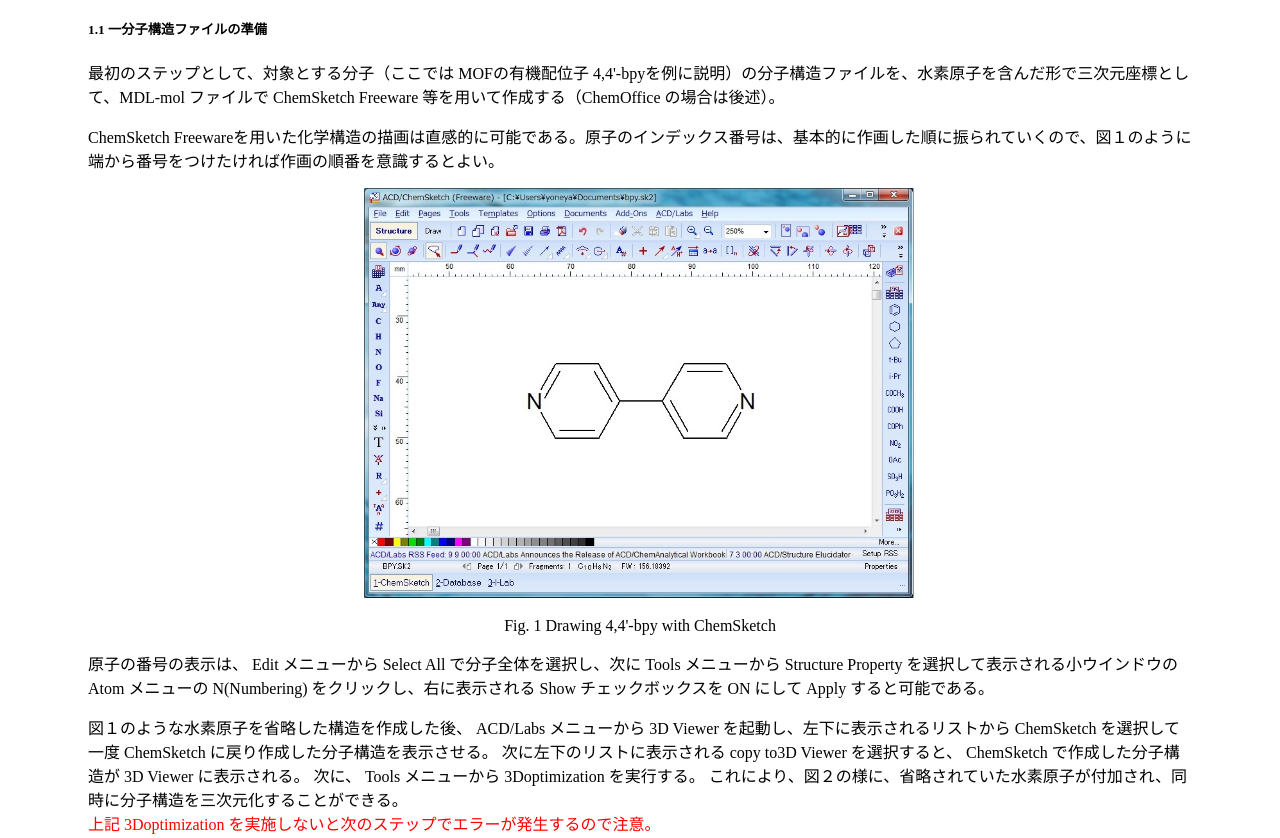
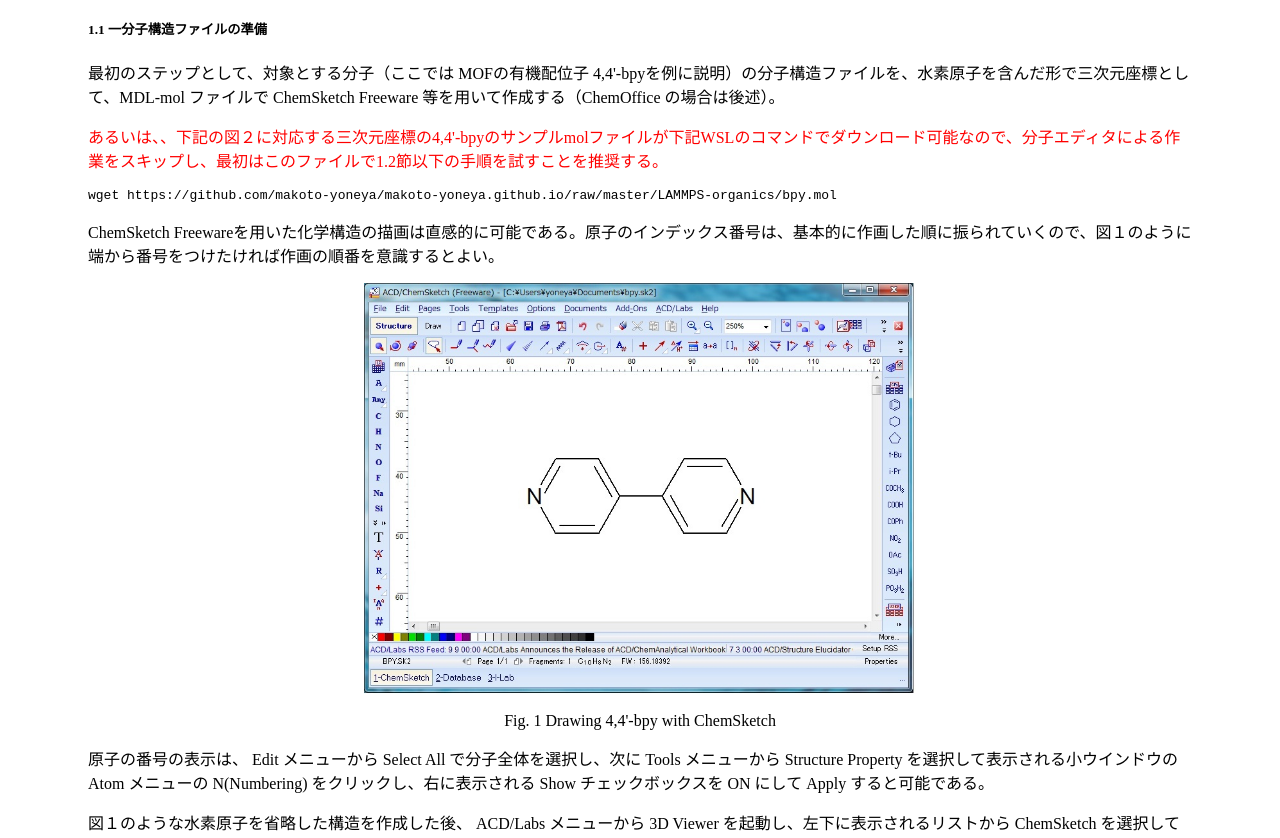
Before and after one commit to makoto-yoneya/makoto-yoneya.github.io, a plain HTML site: page LAMMPS-organics/index.html in a window 1280 px wide. Shown: the part 2528-3366 px from the top of the page. Drawn offline with Linux system fonts and the light colour scheme.

Commit message:
update file

```diff
--- a/LAMMPS-organics/index.html
+++ b/LAMMPS-organics/index.html
@@ -273,6 +273,13 @@ sudo dpkg -r atomsk
 <P>
 最初のステップとして、対象とする分子（ここでは MOFの有機配位子 4,4'-bpyを例に説明）の分子構造ファイルを、水素原子を含んだ形で三次元座標として、MDL-mol ファイルで ChemSketch Freeware 等を用いて作成する（ChemOffice の場合は後述）。
 </P>
+
+<P>
+<FONT COLOR=RED>あるいは、、下記の図２に対応する三次元座標の4,4'-bpyのサンプルmolファイルが下記WSLのコマンドでダウンロード可能なので、分子エディタによる作業をスキップし、最初はこのファイルで1.2節以下の手順を試すことを推奨する。</FONT>
+</P>
+<PRE>
+wget https://github.com/makoto-yoneya/makoto-yoneya.github.io/raw/master/LAMMPS-organics/bpy.mol
+</PRE>
 
 <P>
 ChemSketch Freewareを用いた化学構造の描画は直感的に可能である。原子のインデックス番号は、基本的に作画した順に振られていくので、図１のように端から番号をつけたければ作画の順番を意識するとよい。
@@ -908,7 +915,7 @@ antechamber -fi gout -i bpy.log -fo mol2 -o bpy.mol2 -at gaff -c resp -dr no
 </P>
 
 <P ALIGN="center">
-	2023年02月23日更新<BR>
+	2023年03月25日更新<BR>
 	<I><A HREF="mailto:makoto-yoneya@frontier.hokudai.ac.jp">makoto-yoneya@frontier.hokudai.ac.jp</A> </I>
 </P>
 
```
